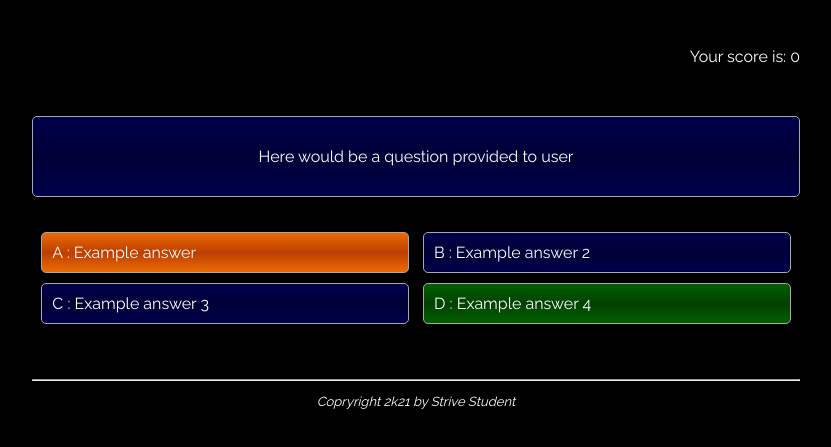
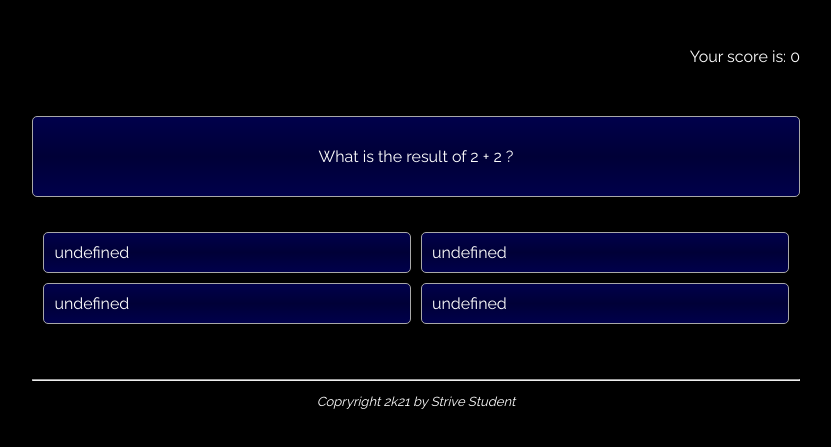
Before and after one commit to BlazejakPiotr/M1D10-HW-Quiz_game, a plain HTML site: page index.html in a window 1280 px wide. Shown: the part 105-552 px from the top of the page, without its empty margins (224-1055 px from the left). Drawn offline with Linux system fonts and the light colour scheme.

Commit message:
created nodes for question and answers
first touch

```diff
--- a/index.html
+++ b/index.html
@@ -17,13 +17,6 @@
     </header>
     <main>
         <div id="score-counter">Your score is: 0</div>
-        <div id="question-container">
-            Here would be a question provided to user
-        </div>
-        <div id="answers-container">
-            <div class="answer choosen">A : Example answer</div>    <div class="answer">B : Example answer 2</div><br>
-            <div class="answer">C : Example answer 3</div>  <div class="answer correct">D : Example answer 4</div>
-        </div>
 
     </main>
     <footer>
--- a/script.js
+++ b/script.js
@@ -0,0 +1,48 @@
+window.onload = function(){
+    createQuestionContainer()
+    createAnswerContainers()
+}
+
+const userScore = 0
+
+// TODO :
+// Create an array of questions with nested array with answers
+
+const myObj = {
+    firstQuestion : {
+        question : 'What is the result of 2 + 2 ?',
+        correctAnswer : '4',
+        incorrectAnswers : ['2', '5', '7']
+    },
+    secondQuestion : {
+        question : 'How we call function named "foo"?',
+        correctAnswer : 'foo()',
+        incorrectAnswers : ['function foo()', 'foo', 'call function foo()']
+    }
+}
+
+
+let getMainTag = document.getElementsByTagName('main')
+
+// Creating question container
+const createQuestionContainer = function(){
+
+    let createQuestionNode = document.createElement('div')
+    createQuestionNode.id = 'question-container'
+    createQuestionNode.innerText = myObj.firstQuestion.question
+    getMainTag[0].appendChild(createQuestionNode)
+}
+
+// Creating four blank answer containers
+const createAnswerContainers = function(){
+    for (let i = 0; i < 4; i++){
+        let createAnswerNode = document.createElement('div')
+        createAnswerNode.classList.add('answer')
+        createAnswerNode.innerText = myFunction()
+        getMainTag[0].appendChild(createAnswerNode)
+    }
+}
+
+const myFunction = function(){
+    alert('whatsaaap')
+}
```
